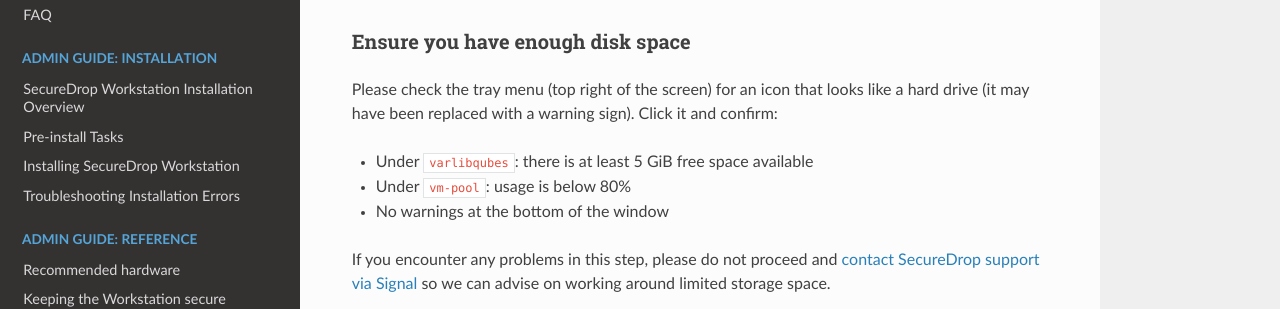
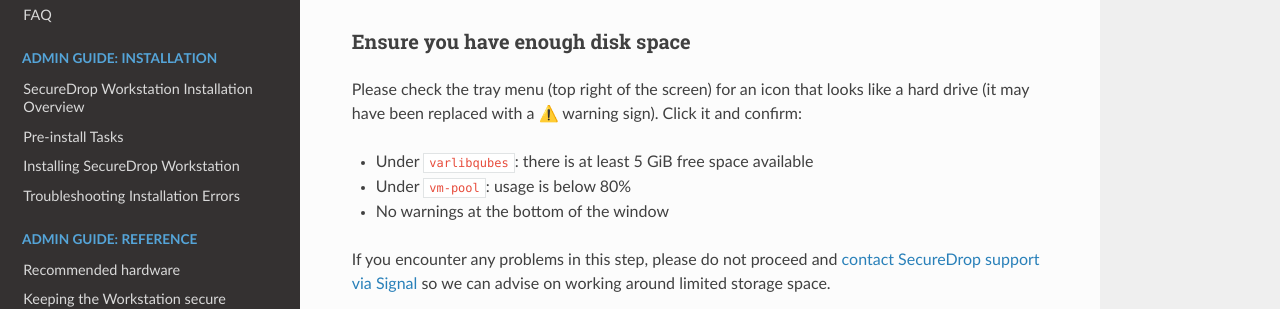
Before and after one commit to freedomofpress/securedrop-workstation-docs, a Sphinx documentation site: the page built from docs/admin/reference/upgrade_to_qubes_4.3.rst, in a window 1280 px wide and 900 px high, scrolled down 1750 px. Shown: the part 178-487 px from the top of the window. Built offline with Sphinx 7.4.7 and the Read the Docs theme 3.1.0, drawn with Linux system fonts in a browser that asks for light colours.

```diff
--- a/docs/admin/reference/upgrade_to_qubes_4.3.rst
+++ b/docs/admin/reference/upgrade_to_qubes_4.3.rst
@@ -97,7 +97,7 @@ Ensure you have enough disk space
 ~~~~~~~~~~~~~~~~~~~~~~~~~~~~~~~~~
 
 Please check the tray menu (top right of the screen) for an icon that looks
-like a hard drive (it may have been replaced with a warning sign). Click it
+like a hard drive (it may have been replaced with a ⚠️ warning sign). Click it
 and confirm:
 
 * Under ``varlibqubes``: there is at least 5 GiB free space available
```
